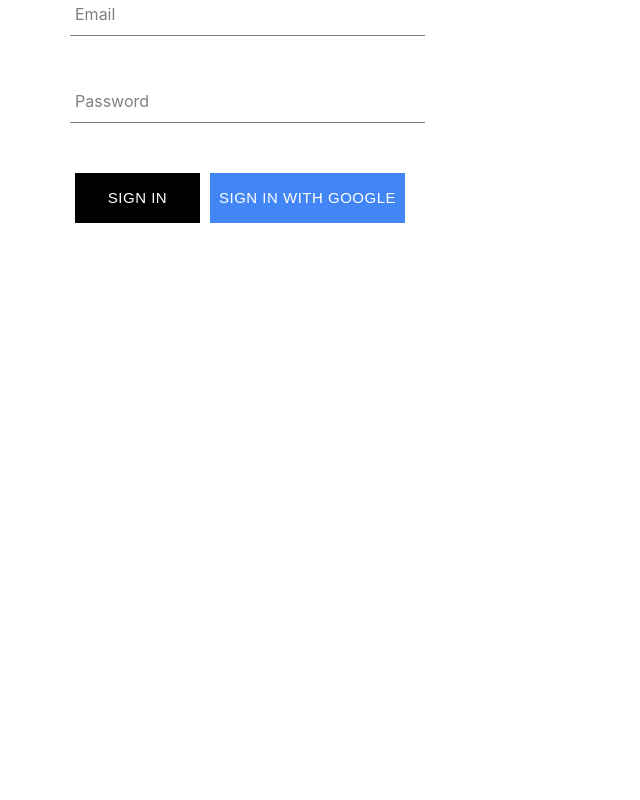
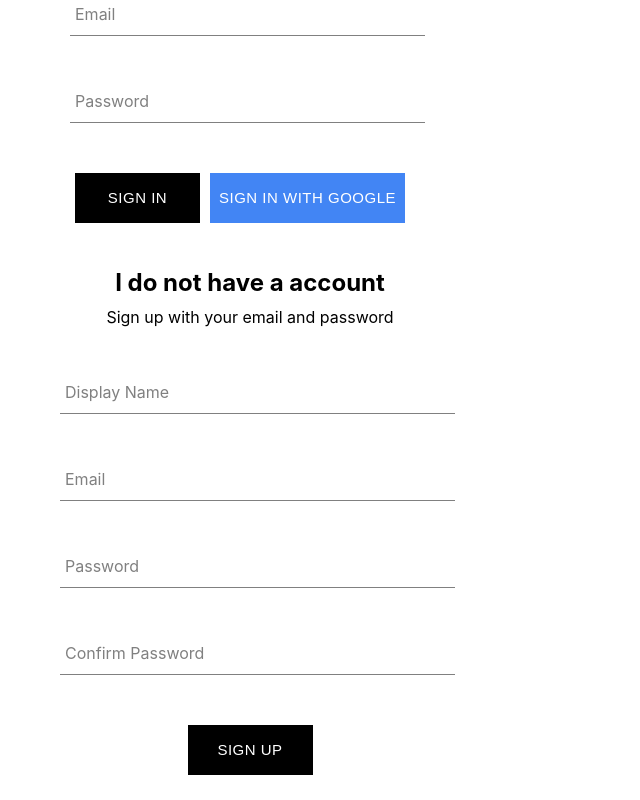
Before and after one commit to alchemist930/my-clothing, a React (Create React App) app: page /signin in a window 1280 px wide. Shown: the part 325-1125 px from the top of the page, without its empty margins (0-640 px from the left). Before the commit the page ends 800 px from the top, so only its background shows below. Built offline with nearby package versions, Linux system fonts and the light colour scheme; no server answers.

Commit message:
implemented firebase utils, inclded ability to store authenticated users

```diff
--- a/src/App.js
+++ b/src/App.js
@@ -6,7 +6,7 @@
 import ShopPage from './pages/shop/shop.component';
 import Header from './components/header/header.component';
 import SignInAndSignOutPage from './pages/sign-in-and-sign-out/sign-in-and-sign-out.component';
-import {auth} from './firebase/firebase.utils';
+import {auth, createUserProfileDocument} from './firebase/firebase.utils';
 
 
 // const HatsPage = (props) =>{
@@ -27,9 +27,26 @@
   }
   unsubscribeFromAuth = null;
   componentDidMount(){
-    this.unsubscribeFromAuth = auth.onAuthStateChanged(user => {
-      this.setState({currentUser: user});
-     // console.log(user);
+    this.unsubscribeFromAuth = auth.onAuthStateChanged(async userAuth => {
+      if(userAuth){
+        const userRef = await createUserProfileDocument(userAuth);
+
+        userRef.onSnapshot(snapShot => {
+          this.setState({
+            currentUser: {
+              id: snapShot.id,
+              ...snapShot.data()
+            }
+          });
+
+        });
+        console.log(this.state);
+      }
+
+      this.setState({ currentUser: userAuth},()=> console.log(userAuth));
+     // createUserProfileDocument(user);
+      //this.setState({currentUser: user});
+
     });
   }
   componentDidUnmount(){
--- a/src/components/header/header.component.jsx
+++ b/src/components/header/header.component.jsx
@@ -3,6 +3,7 @@
 import {Link} from 'react-router-dom';
 import {auth} from '../../firebase/firebase.utils';
 import {ReactComponent as Logo} from '../../assets/crown.svg';
+
 const Header = ({currentUser}) => (
     <div className='header'>
         <Link to ="/">
--- /dev/null
+++ b/src/components/sign-up/sign-up.component.jsx
@@ -0,0 +1,58 @@
+import React from 'react';
+import FormInput from '../form-input/form-input.component';
+import CustomButton from '../custom-button/custom-button.component';
+import { auth, createUserProfileDocument  } from '../../firebase/firebase.utils';
+import './sign-up.styles.scss';
+class SignUp extends React.Component{
+    constructor(){
+        super();
+        this.state = {
+            displayName :'',
+            email:'',
+            password:'',
+            confirmPassword:''
+        }
+    }
+    handleSubmit = async event =>{
+        event.preventDefault();
+        const { displayName, email, password, confirmPassword} = this.state;
+        if(password !== confirmPassword){
+            alert("password don't much");
+            return;
+        }
+        try{
+            const {user} = await auth.createUserWithEmailAndPassword(email, password);
+            await createUserProfileDocument(user, {displayName});
+            this.setState({
+                displayName :'',
+                email:'',
+                password:'',
+                confirmPassword:''
+            });
+        }catch (error){
+            console.log(error);
+        }
+    }
+    handleChange = event => {
+        const { name, value} = event.target;
+        this.setState({[name]: value});
+    }
+    render(){
+        const { displayName, email, password, confirmPassword} = this.state;
+        return(
+            <div className='sign-up'>
+                <h2 className='title'>I do not have a account</h2>
+                <span>Sign up with your email and password</span>
+                <form className='sign-up-form' onSubmit={this.handleSubmit}>
+                    <FormInput type='text' name='displayName' value={displayName} onChange={this.handleChange} label='Display Name' required/>
+                    <FormInput type='email' name='email' value={email} onChange={this.handleChange} label='Email' required/>
+                    <FormInput type='password' name='password' value={password} onChange={this.handleChange} label='Password' required/>
+                    <FormInput type='password' name='confirmPassword' value={confirmPassword} onChange={this.handleChange} label='Confirm Password' required/>
+                    <CustomButton type='submit'>Sign Up</CustomButton>
+                </form>
+
+            </div>
+        );
+    }
+}
+export default SignUp;
--- /dev/null
+++ b/src/components/sign-up/sign-up.styles.scss
@@ -0,0 +1,8 @@
+ .sign-up{
+     display: flex;
+     flex-direction: column;
+     width: 380px;
+     .title{
+         margin: 10px 0;
+     }
+ }
--- a/src/firebase/firebase.utils.js
+++ b/src/firebase/firebase.utils.js
@@ -12,6 +12,28 @@
     measurementId: "G-Y18WL62KKP"
   };
 
+  export const createUserProfileDocument = async (userAuth, additionalData) => {
+    if(!userAuth) return;
+    const userRef = firestore.doc(`users/${userAuth.uid}`);
+    const snapShot = await userRef.get();
+    console.log(snapShot);
+    if(!snapShot.exists){
+      const {displayName, email} = userAuth;
+      const createdAt= new Date();
+      try{
+        await userRef.set({
+          displayName,
+          email,
+          createdAt,
+          ...additionalData
+        });
+      }catch (error){
+        console.log('error creating user', error.message);
+      }
+    }
+    return userRef;
+  };
+
   firebase.initializeApp(config);
   export const auth = firebase.auth();
   export const firestore = firebase.firestore();
--- a/src/pages/sign-in-and-sign-out/sign-in-and-sign-out.component.jsx
+++ b/src/pages/sign-in-and-sign-out/sign-in-and-sign-out.component.jsx
@@ -1,7 +1,12 @@
 import React from 'react';
 import './sign-in-and-sign-out.styles.scss';
  import SignIn from '../../components/sign-in/sign-in.component';
+ import SignUp from '../../components/sign-up/sign-up.component';
+
 const SignInAndSignOutPage = () => (
-    <div className='sign-in-and-sign-out'><SignIn/></div>
+    <div className='sign-in-and-sign-out'>
+        <SignIn/>
+        <SignUp/>
+    </div>
 );
 export default SignInAndSignOutPage;
--- a/src/pages/sign-in-and-sign-out/sign-in-and-sign-out.styles.scss
+++ b/src/pages/sign-in-and-sign-out/sign-in-and-sign-out.styles.scss
@@ -0,0 +1,6 @@
+.sign-in-and-sign-up{
+    width: 850px;
+    display: flex;
+    justify-content: space-between;
+    margin: 30px auto;
+}
```
Also changed, not shown: src/firebase/test.js (added, +7 -0 lines).
